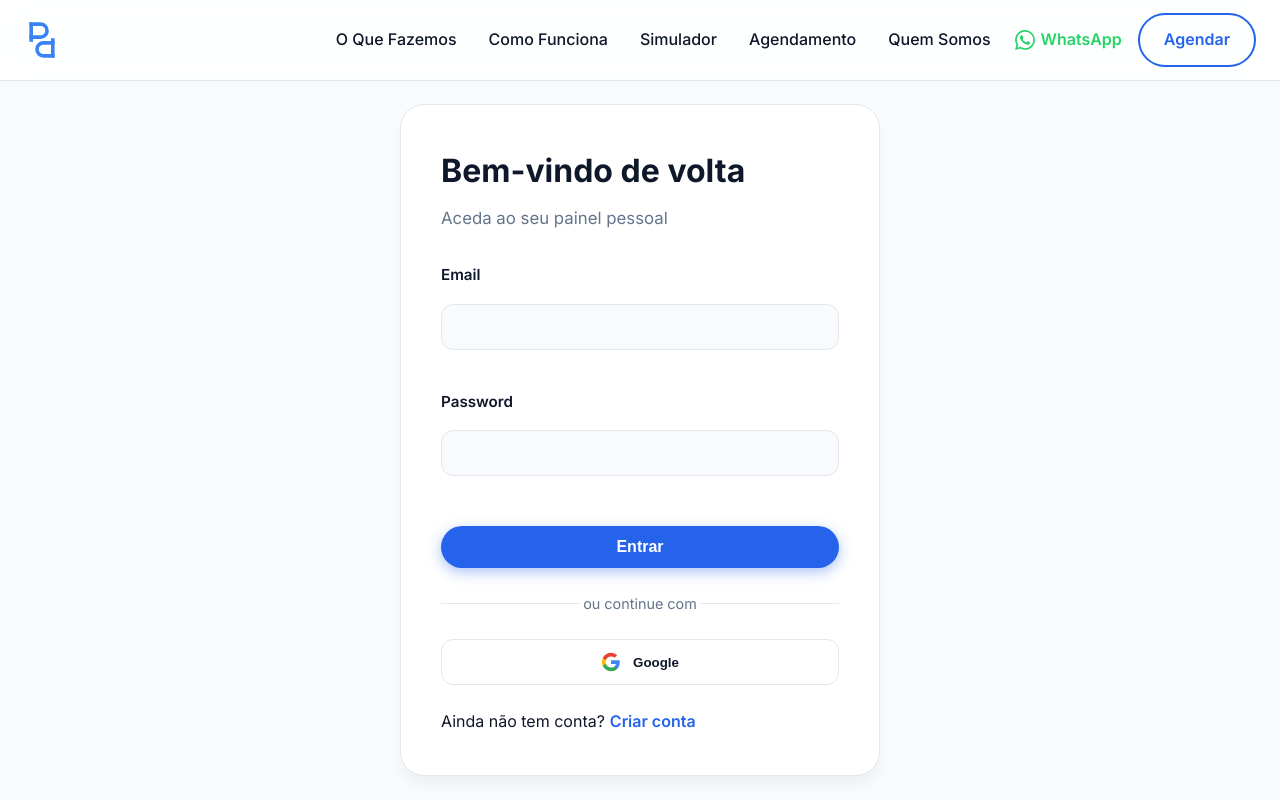
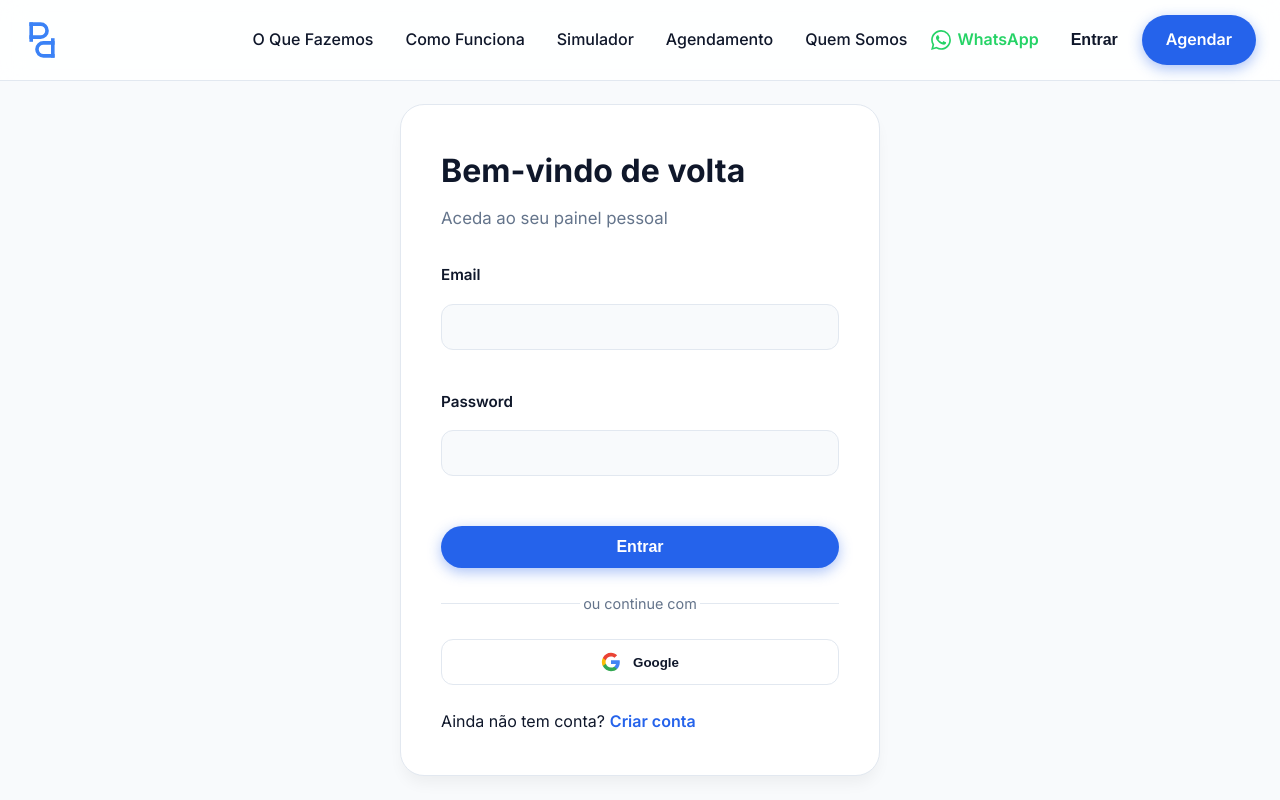
Before and after one commit to davidnungulomateus-commits/Impporta-Cleaning, a Next.js app: page /auth in a window 1280 px wide. Shown: the top 800 px of the page. Built offline with nearby package versions, Linux system fonts and the light colour scheme; no server answers.

Commit message:
feat: add login button to navbar, update dashboard and admin to use service_name, prepare for schema change

```diff
--- a/app/admin/page.jsx
+++ b/app/admin/page.jsx
@@ -496,7 +496,7 @@ export default function AdminCalendarPage() {
                 <div style={{ padding: '16px', backgroundColor: '#ffffff', borderRadius: '12px', border: '1px solid #e2e8f0', display: 'flex', flexDirection: 'column', justifyContent: 'space-between' }}>
                   <div>
                     <div style={{ fontSize: '0.75rem', fontWeight: '700', color: '#94a3b8', textTransform: 'uppercase', letterSpacing: '0.05em', marginBottom: '4px' }}>Serviço</div>
-                    <div style={{ fontSize: '1.1rem', color: '#1e293b', fontWeight: '600' }}>{selectedBooking.window_count} Janelas</div>
+                    <div style={{ fontSize: '1.1rem', color: '#1e293b', fontWeight: '600' }}>{selectedBooking.service_name || (selectedBooking.property_type ? selectedBooking.property_type.charAt(0).toUpperCase() + selectedBooking.property_type.slice(1) : 'Personalizado')}</div>
                   </div>
                   <div>
                     <div style={{ fontSize: '0.75rem', fontWeight: '700', color: '#94a3b8', textTransform: 'uppercase', letterSpacing: '0.05em', marginBottom: '4px' }}>Preço Final</div>
--- a/app/dashboard/page.jsx
+++ b/app/dashboard/page.jsx
@@ -103,8 +103,8 @@ export default function DashboardPage() {
                         <div style={{ fontWeight: '600' }}>{formatDate(booking.service_date)} às {booking.service_time}</div>
                       </div>
                       <div>
-                        <div style={{ fontSize: '0.85rem', color: 'var(--text-muted)', marginBottom: '4px' }}>Imóvel</div>
-                        <div>{booking.property_type?.charAt(0).toUpperCase() + booking.property_type?.slice(1)} ({booking.room_count} ass., ~{booking.window_count} janelas)</div>
+                        <div style={{ fontSize: '0.85rem', color: 'var(--text-muted)', marginBottom: '4px' }}>Serviço</div>
+                        <div>{booking.service_name || (booking.property_type ? booking.property_type.charAt(0).toUpperCase() + booking.property_type.slice(1) + ` (${booking.window_count} janelas)` : 'Serviço Personalizado')}</div>
                       </div>
                       <div>
                         <div style={{ fontSize: '0.85rem', color: 'var(--text-muted)', marginBottom: '4px' }}>Morada</div>
--- a/components/BookingWidget.jsx
+++ b/components/BookingWidget.jsx
@@ -223,9 +223,8 @@ export default function BookingWidget() {
       service_date: localDateStr,
       service_time: selectedTimeSlot,
       total_price: totalPrice,
-      property_type: selectedService,
-      room_count: selectedService === 't1' ? 1 : selectedService === 't2' ? 2 : selectedService === 't3' ? 3 : 0,
-      window_count: selectedService === 't1' ? 8 : selectedService === 't2' ? 12 : selectedService === 't3' ? 16 : 0,
+      service_type: selectedService,
+      service_name: service.name,
       address: `${formData.street}${formData.suite ? ', ' + formData.suite : ''}`,
       city: formData.postal,
       postal_code: formData.postal,
--- a/components/Navbar.jsx
+++ b/components/Navbar.jsx
@@ -62,13 +62,22 @@ export default function Navbar() {
     }
 
     return (
+      <div style={{ display: 'flex', alignItems: 'center', gap: '8px' }}>
+        <button
+          className="btn"
+          onClick={() => { closeMobileMenu(); handleGoogleLogin(); }}
+          style={{ padding: '8px 16px', backgroundColor: 'transparent', border: 'none', color: 'var(--text-color)', fontWeight: '600', cursor: 'pointer' }}
+        >
+          Entrar
+        </button>
         <Link
           href="/#calculator"
-        className="btn btn-outline"
+          className="btn btn-primary"
           onClick={closeMobileMenu}
         >
           Agendar
         </Link>
+      </div>
     );
   };
 
```
Lines whose indentation alone changed are shown as unchanged.
